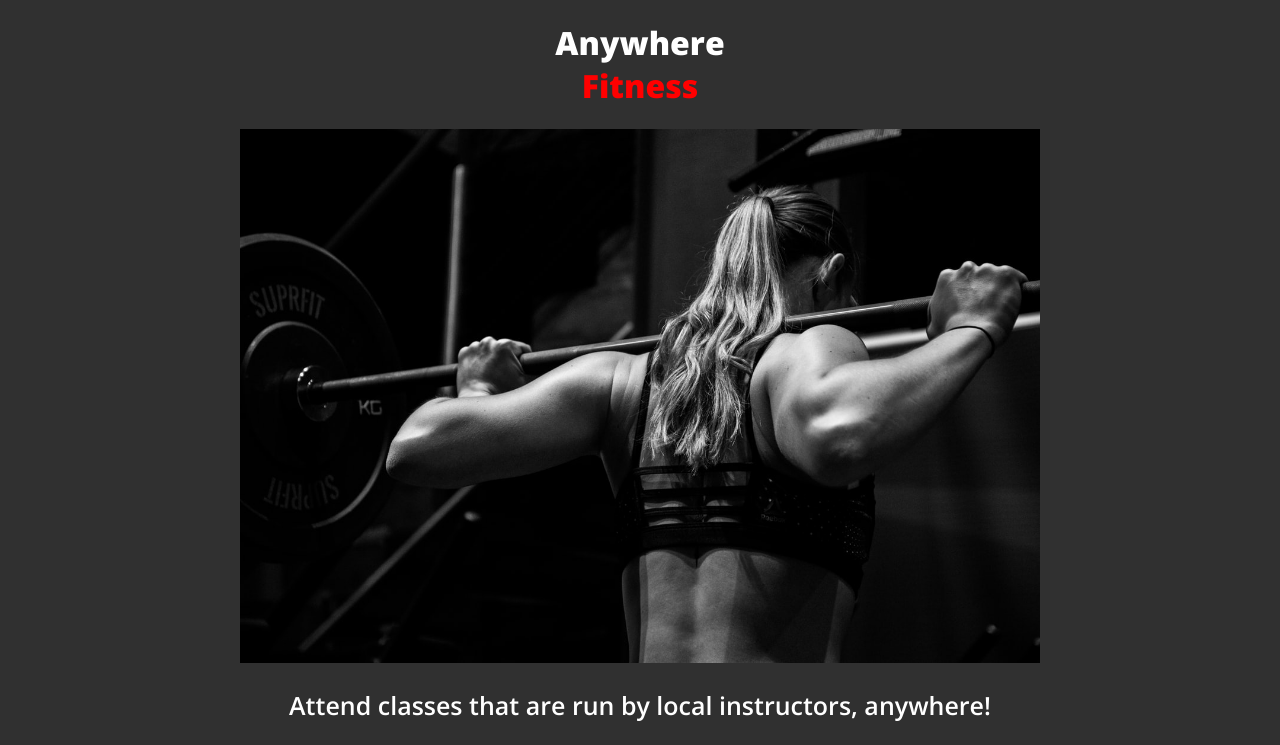
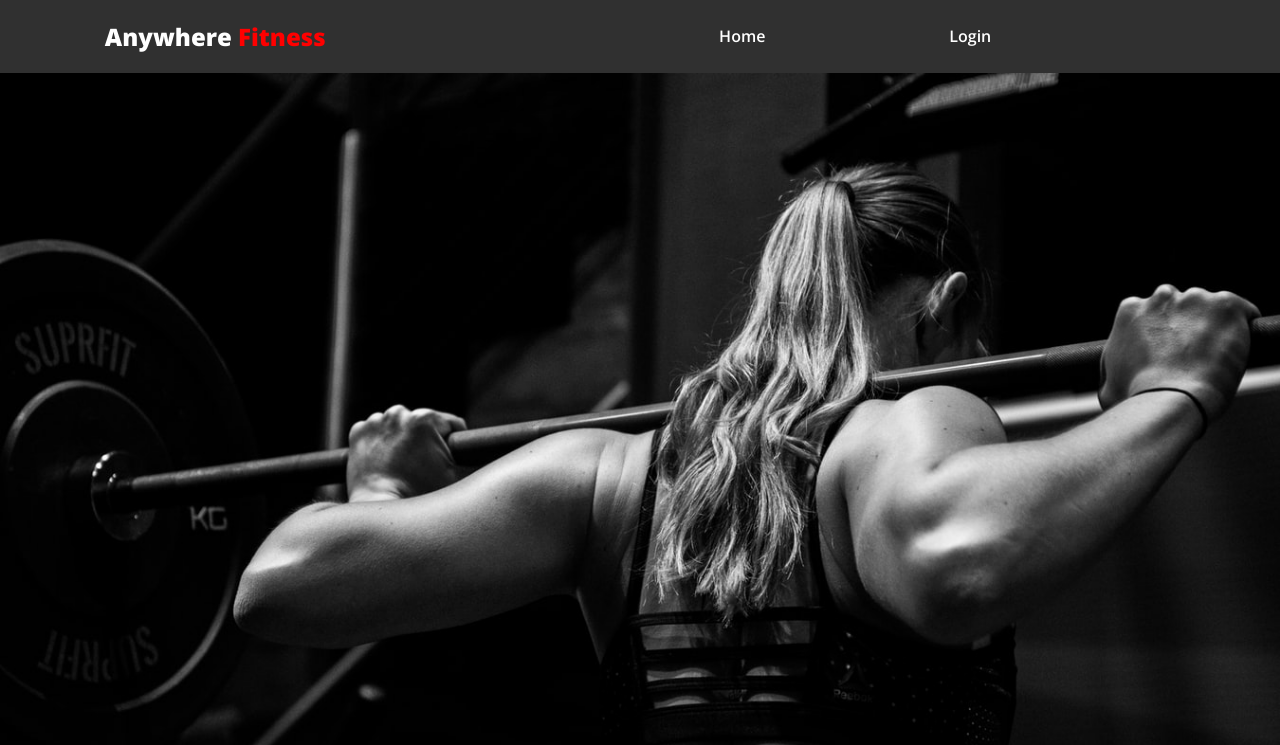
Before and after one commit to tt-webft-20AnywhereFitness/front-end, a React (Create React App) app in the folder front-end/: page / in a window 1280 px wide. Shown: the top 745 px of the page. Built offline with nearby package versions, Linux system fonts and the light colour scheme.

Commit message:
Adding styling and a nav

```diff
--- a/front-end/src/App.css
+++ b/front-end/src/App.css
@@ -7,18 +7,37 @@ body {
 /*Nav Styles*/
 .navheader {
   display: flex;
-  justify-content: center;
+  justify-content: space-around;
   align-items: center;
   color: white;
   font-family: "Open Sans";
   font-weight: 800px;
+  width: 100%;
 }
+
+.links {
+  width: 50%;
+  display: flex;
+  justify-content: space-evenly;
+}
+
+.link {
+  text-decoration: none;
+  color: white;
+}
+
+/* HOME */
 
 .main {
   display: flex;
   flex-direction: column;
   justify-content: center;
   align-items: center;
+  width: 100%;
+}
+
+.main img {
+  width: 100%;
 }
 
 .fit {
@@ -245,3 +264,7 @@ form label {
   flex-direction: column;
   align-items: center;
 }
+
+.classCard {
+  background: white;
+}
--- a/front-end/src/components/ClientRegister.js
+++ b/front-end/src/components/ClientRegister.js
@@ -41,6 +41,7 @@ const ClientRegister = (props) => {
         console.log("REGISTER SUCCESS", res);
         localStorage.setItem("token", res.data.token);
         localStorage.setItem("user_id", res.data.user_id);
+        localStorage.setItem("role_id", res.data.role_id);
         push("/login");
       })
       .catch((err) => {
--- a/front-end/src/components/Login.js
+++ b/front-end/src/components/Login.js
@@ -30,6 +30,7 @@ const Login = (props) => {
         console.log(res);
         localStorage.setItem("token", res.data.token);
         localStorage.setItem("user_id", res.data.user_id);
+        localStorage.setItem("role_id", res.data.role_id);
 
         if (localStorage.getItem("token") && res.data.role_id === 2) {
           push("/instructor-page");
--- a/front-end/src/components/Nav.js
+++ b/front-end/src/components/Nav.js
@@ -1,14 +1,55 @@
-
-
-
+import { useState } from "react";
+import { NavLink } from "react-router-dom";
 
 export default function Nav() {
-    return (
-        <div className="navheader">
-        <h1>
-        Anywhere <br />
-        <div className = 'fit'>Fitness</div>
+  const signOut = () => {
+    localStorage.removeItem("token");
+    localStorage.removeItem("user_id");
+    localStorage.removeItem("role_id");
+  };
+
+  const [loggedIn, setloggedIn] = useState(localStorage.getItem("token"));
+  const [roleId, setroleId] = useState(localStorage.getItem("role_id"));
+
+  return (
+    <nav className="navheader">
+      <h1>
+        Anywhere
+        <strong className="fit"> Fitness</strong>
       </h1>
+      <div className="links">
+        {!loggedIn ? (
+          <>
+            <NavLink className="link" to="/">
+              Home
+            </NavLink>
+            <NavLink className="link" to="/login">
+              Login
+            </NavLink>
+          </>
+        ) : (
+          <>
+            {roleId === "1" && (
+              <NavLink className="link" to="/client-page">
+                Home
+              </NavLink>
+            )}
+            {roleId === "2" && (
+              <>
+                <NavLink className="link" to="/instructor-page">
+                  Home
+                </NavLink>
+                <NavLink className="link" to="/add-class">
+                  Add Class
+                </NavLink>
+              </>
+            )}
+            <a onClick={signOut} class="link logOut" href="/">
+              Sign Out
+            </a>
+          </>
+        )}
       </div>
-    )
+    </nav>
+  );
 }
--- a/front-end/src/components/Registration.js
+++ b/front-end/src/components/Registration.js
@@ -48,6 +48,7 @@ const InstructorRegister = (props) => {
         credentials.role_id = 2;
         console.log("REGISTER SUCCESS", res);
         localStorage.setItem("token", res.data.token);
+        localStorage.setItem("role_id", res.data.role_id);
         //Set the instructor ID hereS
         localStorage.setItem("user_id", res.data.user_id);
         push("/login");
```
